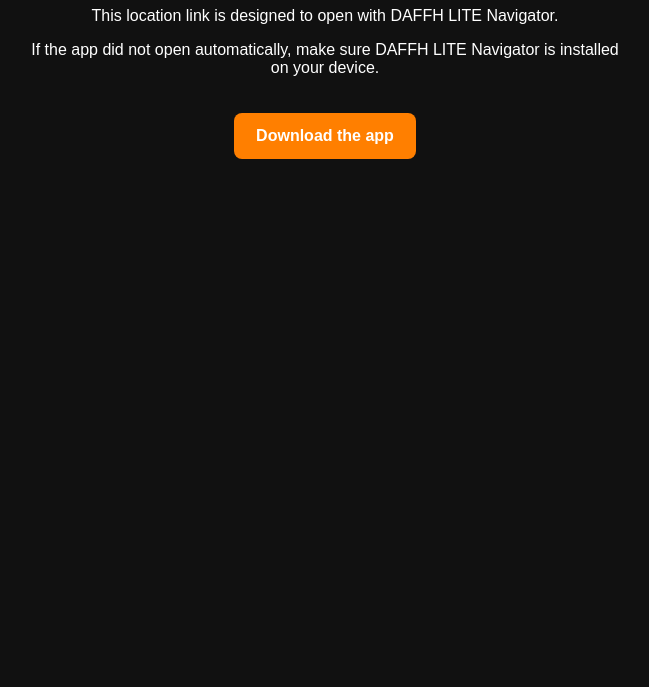
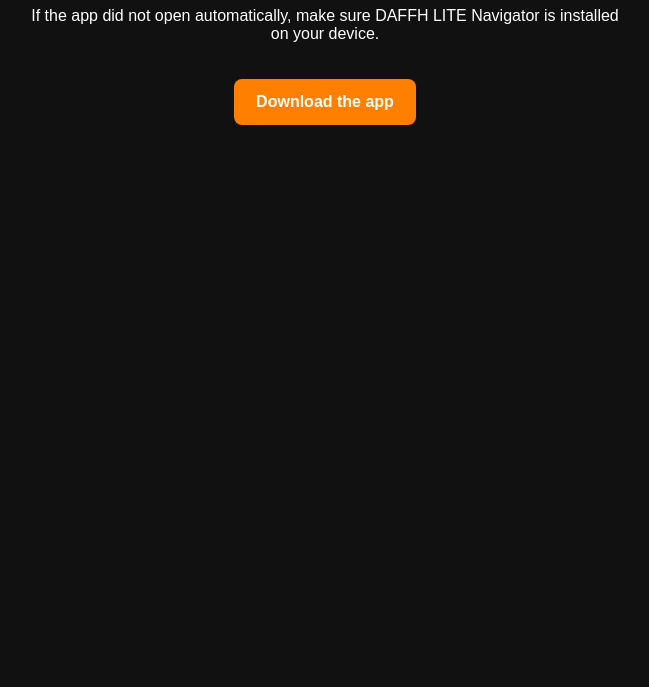
Before and after one commit to gps-rfq/gps-rfq.github.io, a plain HTML site: page l/index.html in a window 1280 px wide. Shown: the part 113-800 px from the top of the page, without its empty margins (315-964 px from the left). Drawn offline with Linux system fonts and the light colour scheme.

Commit message:
Update index.html

```diff
--- a/l/index.html
+++ b/l/index.html
@@ -69,10 +69,6 @@
 
     <h1>DAFFH LITE Navigator</h1>
 
-    <p id="pageText1">
-        This location link is designed to open with DAFFH LITE Navigator.
-    </p>
-
     <p id="pageText2">
         If the app did not open automatically, make sure DAFFH LITE Navigator is installed on your device.
     </p>
@@ -91,25 +87,21 @@
     const translations = {
 
         ar: {
-            text1: "تم تصميم رابط الموقع هذا ليتم فتحه باستخدام DAFFH LITE Navigator.",
-            text2: "إذا لم يتم فتح التطبيق تلقائيًا، فتأكد من تثبيت DAFFH LITE Navigator على جهازك.",
-            button: "تنزيل التطبيق"
+            text2: "يجب تنزيل تطبيق DAFFH LITE Navigator أولا لعرض هذا الموقع.",
+            button: "تنزيل من Google play"
         },
 
         en: {
-            text1: "This location link is designed to open with DAFFH LITE Navigator.",
             text2: "If the app did not open automatically, make sure DAFFH LITE Navigator is installed on your device.",
             button: "Download the app"
         },
 
         fr: {
-            text1: "Ce lien de localisation est conçu pour être ouvert avec DAFFH LITE Navigator.",
             text2: "Si l’application ne s’ouvre pas automatiquement, assurez-vous que DAFFH LITE Navigator est installé sur votre appareil.",
             button: "Télécharger l’application"
         },
 
         de: {
-            text1: "Dieser Standortlink wurde zum Öffnen mit DAFFH LITE Navigator erstellt.",
             text2: "Wenn die App nicht automatisch geöffnet wurde, stellen Sie sicher, dass DAFFH LITE Navigator auf Ihrem Gerät installiert ist.",
             button: "App herunterladen"
         }
@@ -129,9 +121,6 @@
 
     const selectedLanguage = translations[userLanguage];
 
-
-    document.getElementById("pageText1").textContent =
-        selectedLanguage.text1;
 
     document.getElementById("pageText2").textContent =
         selectedLanguage.text2;
```
